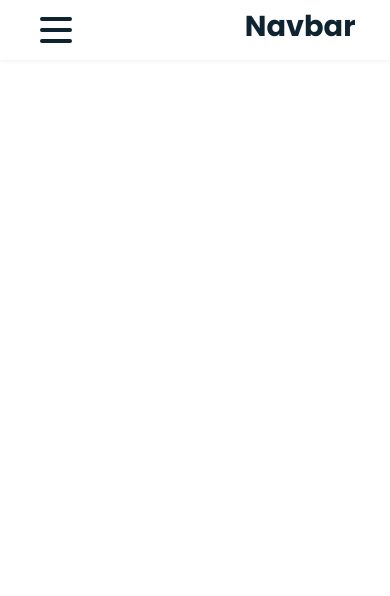
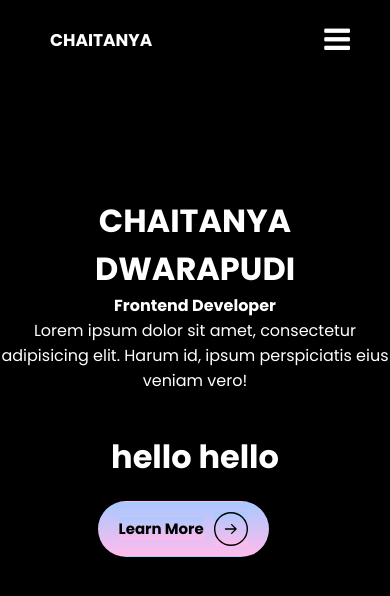
Before and after one commit to Chaitanyachaitu0402/Demo, a plain HTML site: page index.html in a window 390 px wide. Drawn offline with Linux system fonts and the light colour scheme.

Commit message:
added head and button

```diff
--- a/index.html
+++ b/index.html
@@ -6,30 +6,40 @@
     <meta name="viewport" content="width=device-width, initial-scale=1.0">
     <title>Document</title>
     <link rel="stylesheet" href="style.css">
+      <link rel="stylesheet" href="https://cdnjs.cloudflare.com/ajax/libs/font-awesome/4.7.0/css/font-awesome.min.css">
 </head>
 <body>
   <nav>
-    <div class="navbar">
-      <div class="container nav-container">
-          <input class="checkbox" type="checkbox" name="" id="" />
-          <div class="hamburger-lines">
-            <span class="line line1"></span>
-            <span class="line line2"></span>
-            <span class="line line3"></span>
-          </div>
-        <div class="logo">
-          <h1>Navbar</h1>
-        </div>
-        <div class="menu-items">
-          <li><a href="#">Home</a></li>
-          <li><a href="#">about</a></li>
-          <li><a href="#">blogs</a></li>
-          <li><a href="#">portfolio</a></li>
-          <li><a href="#">contact</a></li>
-        </div>
-      </div>
-    </div>
-  </nav>
+    <input type="checkbox" class="myCheckBox" id="myCheck">
+    <label for="myCheck" class="checkButton">
+        <i class="fa fa-bars"></i>
+    </label>
+    <label class="logo">CHAITANYA</label>
+    <ul>
+        <li><a href="" class="active">Home</a></li>
+        <li><a href="">About</a></li>
+        <li><a href="">Services</a></li>
+        <li><a href="">Contact</a></li>
+        <li><a href="">Subscribe</a></li>
+    </ul>
+</nav>
+<div class="head">
+  <div class="head-text">
+    <h1>CHAITANYA DWARAPUDI</h1>
+    <P><b>Frontend Developer</b></P>
+    <p>Lorem ipsum dolor sit amet, consectetur adipisicing elit. Harum id, ipsum perspiciatis eius veniam vero!</p>
+  </div>
+  <div class="head-img">
+    <h1>hello hello</h1>
+  </div>
 
+</div>
+<button>
+  <span>Learn More</span>
+  <svg width="34" height="34" viewBox="0 0 74 74" fill="none" xmlns="http://www.w3.org/2000/svg">
+      <circle cx="37" cy="37" r="35.5" stroke="black" stroke-width="3"></circle>
+      <path d="M25 35.5C24.1716 35.5 23.5 36.1716 23.5 37C23.5 37.8284 24.1716 38.5 25 38.5V35.5ZM49.0607 38.0607C49.6464 37.4749 49.6464 36.5251 49.0607 35.9393L39.5147 26.3934C38.9289 25.8076 37.9792 25.8076 37.3934 26.3934C36.8076 26.9792 36.8076 27.9289 37.3934 28.5147L45.8787 37L37.3934 45.4853C36.8076 46.0711 36.8076 47.0208 37.3934 47.6066C37.9792 48.1924 38.9289 48.1924 39.5147 47.6066L49.0607 38.0607ZM25 38.5L48 38.5V35.5L25 35.5V38.5Z" fill="black"></path>
+  </svg>
+</button>
 </body>
 </html>
--- a/style.css
+++ b/style.css
@@ -4,147 +4,163 @@
   margin: 0;
   padding: 0;
   box-sizing: border-box;
+  font-family: "poppins",sans-serif;
+  background-color: black;
 }
 
-body {
-  font-family: "Poppins", sans-serif;
+nav{
+  height: 80px;
+  width: 100%;
 }
 
-.container {
-  max-width: 1050px;
-  width: 90%;
-  margin: auto;
+nav ul li{
+  display: inline-block;
+  line-height: 79px;
+  margin: 0 5px;
+
+}
+nav ul{
+  float: right;
+  margin-right: 55px;
 }
 
-.navbar {
-  width: 100%;
-  box-shadow: 0 1px 4px rgb(146 161 176 / 15%);
+nav ul li a{
+  color: white;
+  text-decoration: none;
+  font-size: 20px;
+  padding: 7px 13px;
 }
 
-.nav-container {
-  display: flex;
-  justify-content: space-between;
-  align-items: center;
-  height: 62px;
+label.logo{
+  color: white;
+  font-size: 35px;
+  line-height: 80px;
+  padding: 0 100px;
+  font-weight: bold;
 }
 
-.navbar .menu-items {
-  display: flex;
+.checkButton{
+  font-size: 30px;
+  color: white;
+  float: right;
+  line-height: 80px;
+  margin-right: 40px;
+  cursor: pointer;
+  display: none;
 }
 
-.navbar .nav-container li {
-  list-style: none;
+.myCheckBox{
+  display: none;
 }
 
-.navbar .nav-container a {
-  text-decoration: none;
-  color: #0e2431;
-  font-weight: 500;
-  font-size: 1.2rem;
-  padding: 0.7rem;
+a:hover,a.active{
+  color: grey;
+}
+.head-img img{
+  width: 20%;
+}
+.head{
+  display: flex;
+  justify-content: center;
+  justify-content: space-around;
+  align-items: center;
+  margin-top: 15%;
+}
+.head-text, .head-img{
+  color: white;
+}
+/*button*/
+button {
+  cursor: pointer;
+  font-weight: 700;
+  font-family: Helvetica,"sans-serif";
+  transition: all .2s;
+  padding: 10px 20px;
+  border-radius: 100px;
+  background-color: #A9C9FF;
+  background-image: linear-gradient(180deg, #A9C9FF 0%, #FFBBEC 100%);
+  border: 1px solid transparent;
+  display: flex;
+  align-items: center;
+  font-size: 15px;
+}
+button span{
+  background-color: #A9C9FF;
+  background-image: linear-gradient(180deg, #A9C9FF 0%, #FFBBEC 100%);
+}
+button > svg {
+  width: 34px;
+  margin-left: 10px;
+  transition: transform .3s ease-in-out;
+  background-color: #A9C9FF;
+background-image: linear-gradient(180deg, #A9C9FF 0%, #FFBBEC 100%);
 }
 
-.navbar .nav-container a:hover{
-    font-weight: bolder;
+button:hover svg {
+  transform: translateX(5px);
 }
 
-.nav-container {
-  display: block;
-  position: relative;
-  height: 60px;
+button:active {
+  transform: scale(0.95);
 }
 
-.nav-container .checkbox {
-  position: absolute;
-  display: block;
-  height: 32px;
-  width: 32px;
-  top: 20px;
-  left: 20px;
-  z-index: 5;
-  opacity: 0;
-  cursor: pointer;
+
+ /*button ends*/
+@media screen and (max-width:952px) {
+  label.logo{
+      font-size: 17px;
+      padding-left: 50px;
+  }
+
+  nav ul li a{
+      font-size: 16px;
+  }
 }
 
-.nav-container .hamburger-lines {
-  display: block;
-  height: 26px;
-  width: 32px;
-  position: absolute;
-  top: 17px;
-  left: 20px;
-  z-index: 2;
-  display: flex;
-  flex-direction: column;
-  justify-content: space-between;
+@media screen and (max-width:858px) {
+  .checkButton{
+      display: block;
+  }
+
+  ul{
+      position: fixed;
+      width: 100%;
+      height: 100vh;
+      top: 80px;
+      left: -100%;
+      text-align: center;
+      transition: all .5s;
+  }
+
+  nav ul li{
+      display: block;
+      margin: 50px 0;
+      line-height: 30px;
+  }
+
+  nav ul li a{
+      font-size: 20px;
+      color: white;
+  }
+
+  a:hover,a.active{
+      color: grey;
+  }
+
+  .myCheckBox:checked ~ ul{
+      left: 0;
+  }
 }
-
-.nav-container .hamburger-lines .line {
-  display: block;
-  height: 4px;
-  width: 100%;
-  border-radius: 10px;
-  background: #0e2431;
+@media screen and (max-width: 650px) {
+  .head{
+    display: flex;
+    flex-direction: column;
+    text-align: center;
+    gap: 40px;
+    margin-top: 30%;
+  }
+  button{
+    margin-left: 25%;
+    margin-top: 5%;
+  }
 }
-
-.nav-container .hamburger-lines .line1 {
-  transform-origin: 0% 0%;
-  transition: transform 0.4s ease-in-out;
-}
-
-.nav-container .hamburger-lines .line2 {
-  transition: transform 0.2s ease-in-out;
-}
-
-.nav-container .hamburger-lines .line3 {
-  transform-origin: 0% 100%;
-  transition: transform 0.4s ease-in-out;
-}
-
-.navbar .menu-items {
-  padding-top: 120px;
-  box-shadow: inset 0 0 2000px rgba(255, 255, 255, .5);
-  height: 100vh;
-  width: 100%;
-  transform: translate(-150%);
-  display: flex;
-  flex-direction: column;
-  margin-left: -40px;
-  padding-left: 50px;
-  transition: transform 0.5s ease-in-out;
-  text-align: center;
-}
-
-.navbar .menu-items li {
-  margin-bottom: 1.2rem;
-  font-size: 1.5rem;
-  font-weight: 500;
-}
-
-.logo {
-  position: absolute;
-  top: 5px;
-  right: 15px;
-  font-size: 1.2rem;
-  color: #0e2431;
-}
-
-.nav-container input[type="checkbox"]:checked ~ .menu-items {
-  transform: translateX(0);
-}
-
-.nav-container input[type="checkbox"]:checked ~ .hamburger-lines .line1 {
-  transform: rotate(45deg);
-}
-
-.nav-container input[type="checkbox"]:checked ~ .hamburger-lines .line2 {
-  transform: scaleY(0);
-}
-
-.nav-container input[type="checkbox"]:checked ~ .hamburger-lines .line3 {
-  transform: rotate(-45deg);
-}
-
-.nav-container input[type="checkbox"]:checked ~ .logo{
-  display: none;
-}
```
Also changed, not shown: 1 other file.
